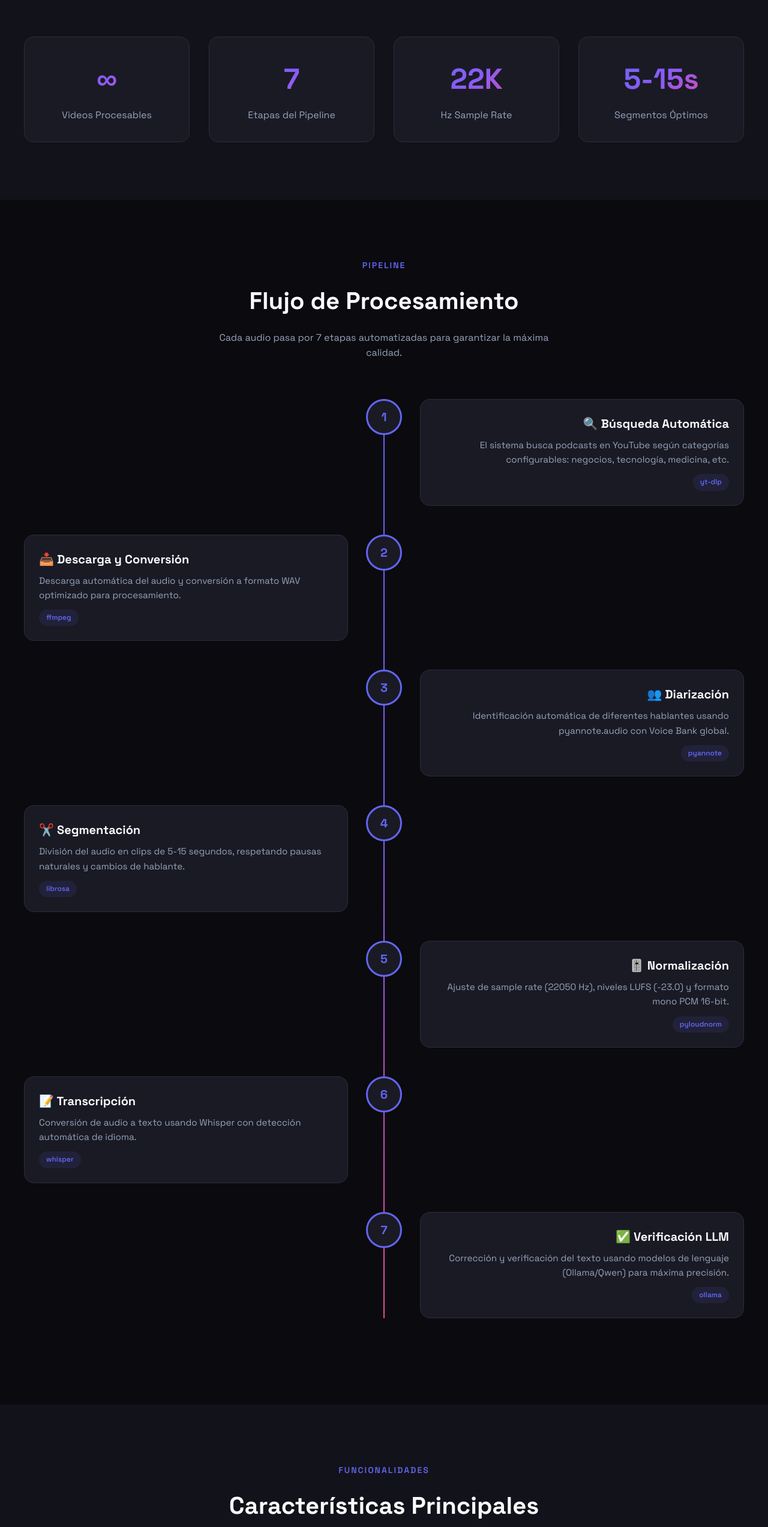
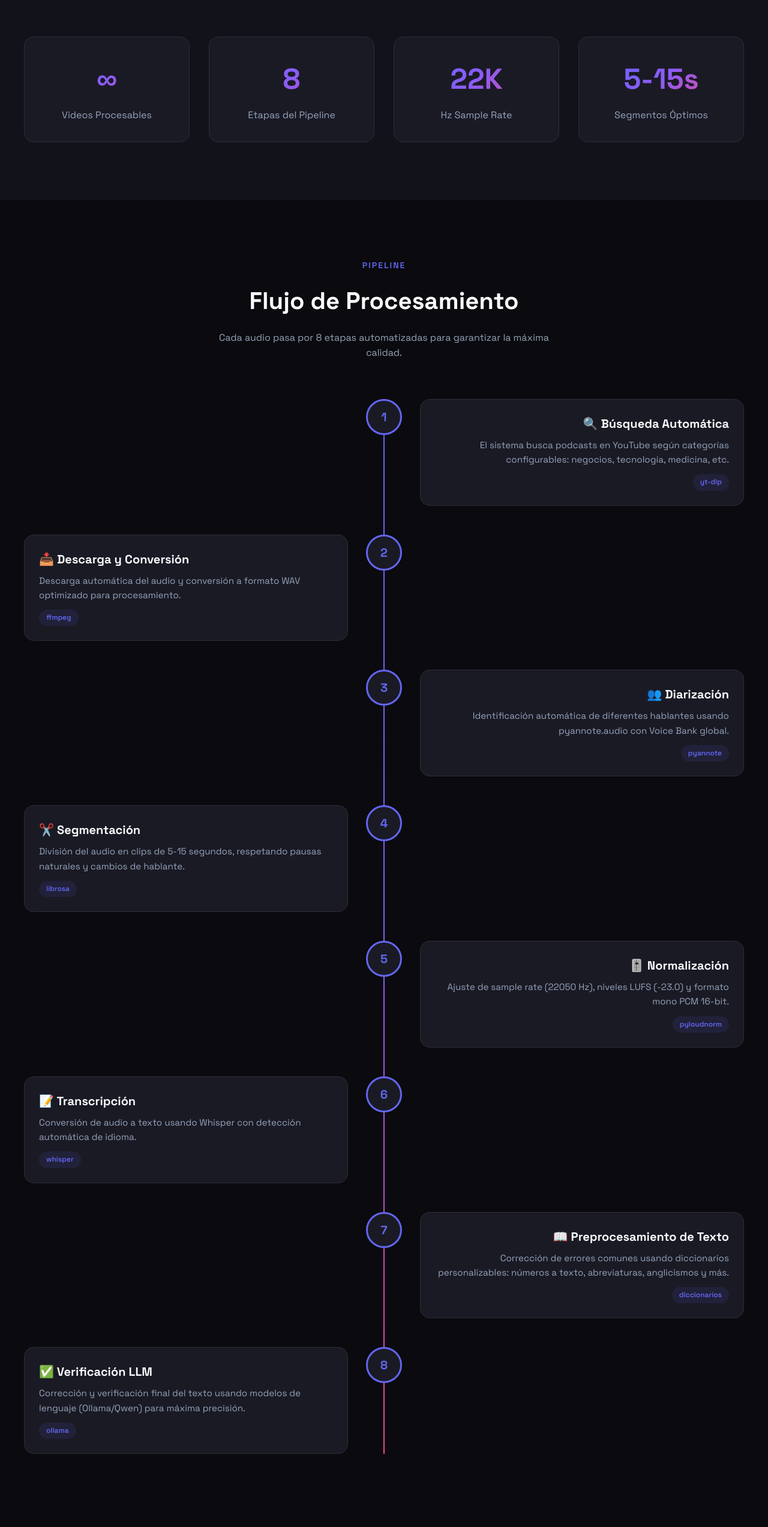
Before and after one commit to Alberto-Campos-de-la-Torre/fromPodtoCast.io, a plain HTML site: page index.html in a window 1280 px wide. Shown: the part 1426-3971 px from the top of the page at 60% size. Drawn offline with Linux system fonts and the light colour scheme.

Commit message:
fix: update GitHub links + add dictionary correction feature
- Fix GitHub button to point to correct repository
- Add mention of dictionary-based text correction
- Update pipeline to 8 stages (added preprocessing step)
- Document: numbers to text, abbreviations, anglicisms correction

```diff
--- a/index.html
+++ b/index.html
@@ -674,7 +674,7 @@
                 <span>Ver Pipeline</span>
                 <span>→</span>
             </a>
-            <a href="https://github.com" class="btn btn-secondary">
+            <a href="https://github.com/Alberto-Campos-de-la-Torre/fromPodtoCast.io" target="_blank" class="btn btn-secondary">
                 <span>📦</span>
                 <span>Ver en GitHub</span>
             </a>
@@ -714,7 +714,7 @@
                     <div class="stat-label">Videos Procesables</div>
                 </div>
                 <div class="stat-card">
-                    <div class="stat-number">7</div>
+                    <div class="stat-number">8</div>
                     <div class="stat-label">Etapas del Pipeline</div>
                 </div>
                 <div class="stat-card">
@@ -735,7 +735,7 @@
             <div class="section-header">
                 <span class="section-label">Pipeline</span>
                 <h2 class="section-title">Flujo de Procesamiento</h2>
-                <p class="section-desc">Cada audio pasa por 7 etapas automatizadas para garantizar la máxima calidad.</p>
+                <p class="section-desc">Cada audio pasa por 8 etapas automatizadas para garantizar la máxima calidad.</p>
             </div>
 
             <div class="flow-container">
@@ -798,8 +798,17 @@
                 <div class="flow-step">
                     <div class="flow-number">7</div>
                     <div class="flow-content">
+                        <h3>📖 Preprocesamiento de Texto</h3>
+                        <p>Corrección de errores comunes usando diccionarios personalizables: números a texto, abreviaturas, anglicismos y más.</p>
+                        <span class="flow-tag">diccionarios</span>
+                    </div>
+                </div>
+
+                <div class="flow-step">
+                    <div class="flow-number">8</div>
+                    <div class="flow-content">
                         <h3>✅ Verificación LLM</h3>
-                        <p>Corrección y verificación del texto usando modelos de lenguaje (Ollama/Qwen) para máxima precisión.</p>
+                        <p>Corrección y verificación final del texto usando modelos de lenguaje (Ollama/Qwen) para máxima precisión.</p>
                         <span class="flow-tag">ollama</span>
                     </div>
                 </div>
@@ -854,6 +863,14 @@
                     <div class="feature-content">
                         <h4>Corrección con IA</h4>
                         <p>Verificación y corrección de transcripciones usando LLMs locales.</p>
+                    </div>
+                </div>
+
+                <div class="feature-card">
+                    <div class="feature-icon">📖</div>
+                    <div class="feature-content">
+                        <h4>Diccionarios de Corrección</h4>
+                        <p>Corrección automática de errores comunes de transcripción usando diccionarios personalizables.</p>
                     </div>
                 </div>
 
@@ -1003,7 +1020,7 @@
             <a href="#flujo">Pipeline</a>
             <a href="#funcionalidades">Funcionalidades</a>
             <a href="#roadmap">Roadmap</a>
-            <a href="https://github.com">GitHub</a>
+            <a href="https://github.com/Alberto-Campos-de-la-Torre/fromPodtoCast.io" target="_blank">GitHub</a>
         </div>
         <p class="footer-text">
             fromPodtoCast © 2025 — Pipeline de Datos para Modelos TTS
```
